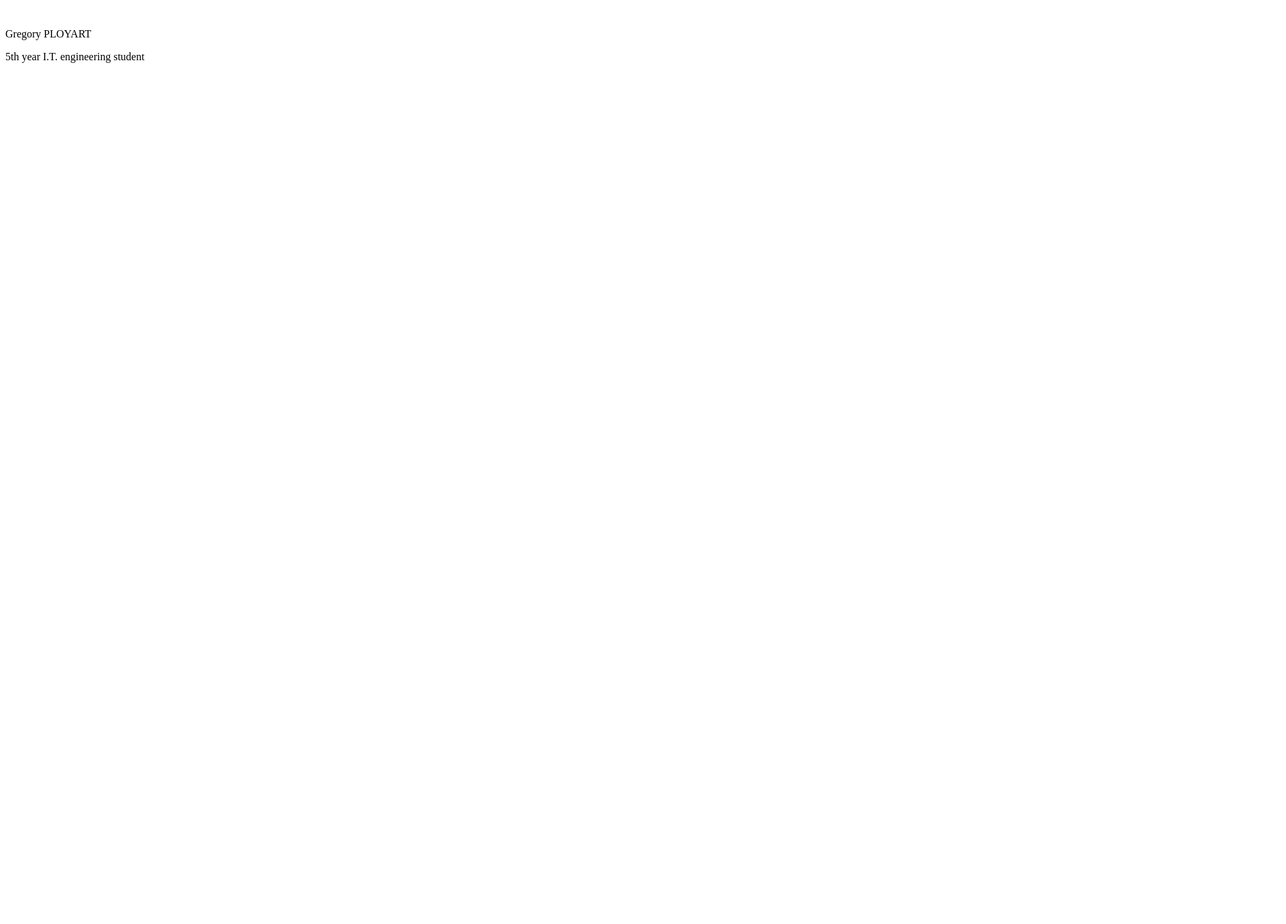
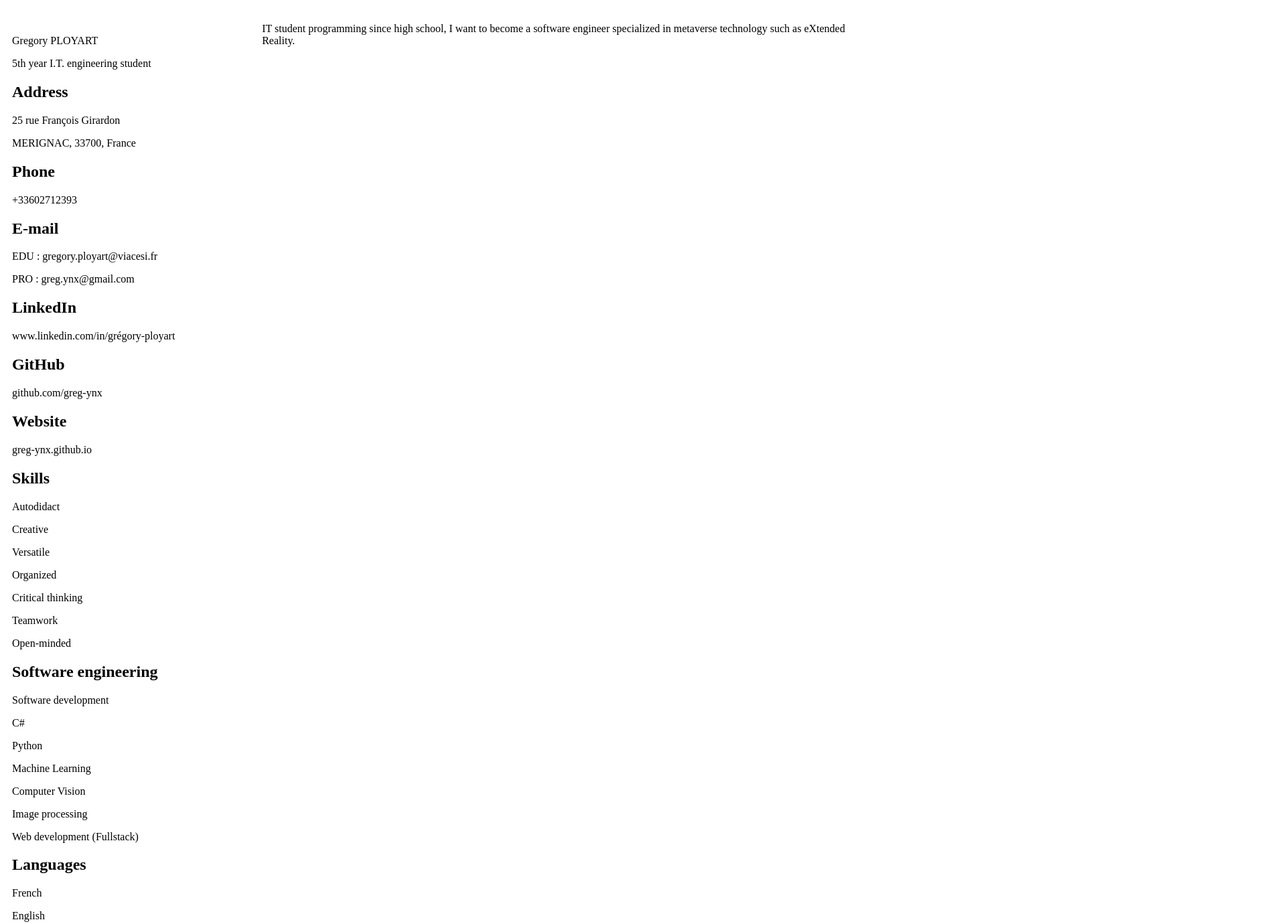
Before and after one commit to greg-ynx/resume-v1, a plain HTML site: page resume.html in a window 1280 px wide. Shown: the top 1380 px of the page at 67% size, 1920 px wide, since content can reach past the window. Drawn offline with Linux system fonts and the light colour scheme.

Commit message:
sideItem content done

```diff
--- a/resume-style.css
+++ b/resume-style.css
@@ -1,8 +1,3 @@
-.A4 {
-    width: 2480px;
-    height: 3508px;
-}
-
 .main-grid-container {
     display: grid;
     grid-template-columns: 30% 70%;
--- a/resume.html
+++ b/resume.html
@@ -7,7 +7,7 @@
 </head>
 <body>
     <div class="A4">
-        <div class="grid-container">
+        <div class="main-grid-container">
             <div id="sideItem">
                 <div id="identityItem">
                     <div>
@@ -20,22 +20,74 @@
                 </div>
                 <div id="informationItem">
                     <div id="PersonalInfoSection">
-
+                        <div>
+                            <h2>Address</h2>
+                            <p>25 rue François Girardon</p>
+                            <p>MERIGNAC, 33700, France</p>
+                        </div>
+                        <div>
+                            <h2>Phone</h2>
+                            <p>+33602712393</p>
+                        </div>
+                        <div>
+                            <h2>E-mail</h2>
+                            <p>EDU : gregory.ployart@viacesi.fr</p>
+                            <p>PRO : greg.ynx@gmail.com</p>
+                        </div>
+                        <div>
+                            <h2>LinkedIn</h2>
+                            <p>www.linkedin.com/in/grégory-ployart</p>
+                        </div>
+                        <div>
+                            <h2>GitHub</h2>
+                            <p>github.com/greg-ynx</p>
+                        </div>
+                        <div>
+                            <h2>Website</h2>
+                            <p>greg-ynx.github.io</p>
+                        </div>
                     </div>
                     <div id="SkillsSection">
-
+                        <div>
+                            <h2>Skills</h2>
+                            <p>Autodidact</p>
+                            <p>Creative</p>
+                            <p>Versatile</p>
+                            <p>Organized</p>
+                            <p>Critical thinking</p>
+                            <p>Teamwork</p>
+                            <p>Open-minded</p>
+                        </div>
                     </div>
                     <div id="SoftwareEngineeringSection">
-
+                        <div>
+                            <h2>Software engineering</h2>
+                            <p>Software development</p>
+                            <p>C#</p>
+                            <p>Python</p>
+                            <p>Machine Learning</p>
+                            <p>Computer Vision</p>
+                            <p>Image processing</p>
+                            <p>Web development (Fullstack)</p>
+                        </div>
                     </div>
                     <div id="LanguagesSection">
-
+                        <div>
+                            <h2>Languages</h2>
+                            <p>French</p>
+                            <p>English</p>
+                        </div>
                     </div>
                 </div>
             </div>
             <div id="mainItem">
                 <div id="IntroductionSection">
-
+                    <div>
+                        <p>
+                            IT student programming since high school, I want to become a software engineer specialized
+                            in metaverse technology such as eXtended Reality.
+                        </p>
+                    </div>
                 </div>
                 <div id="ExperienceSection">
 
```
